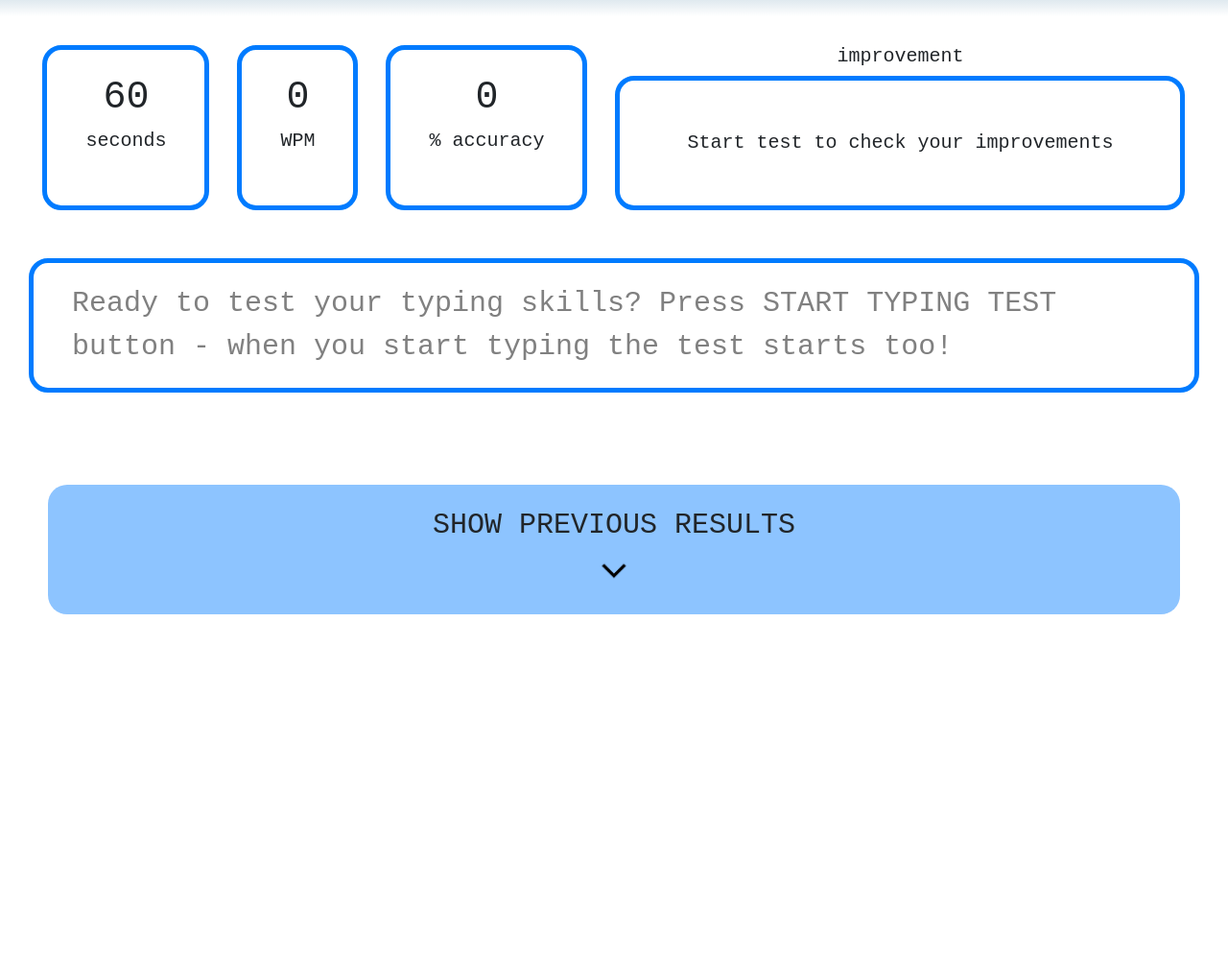
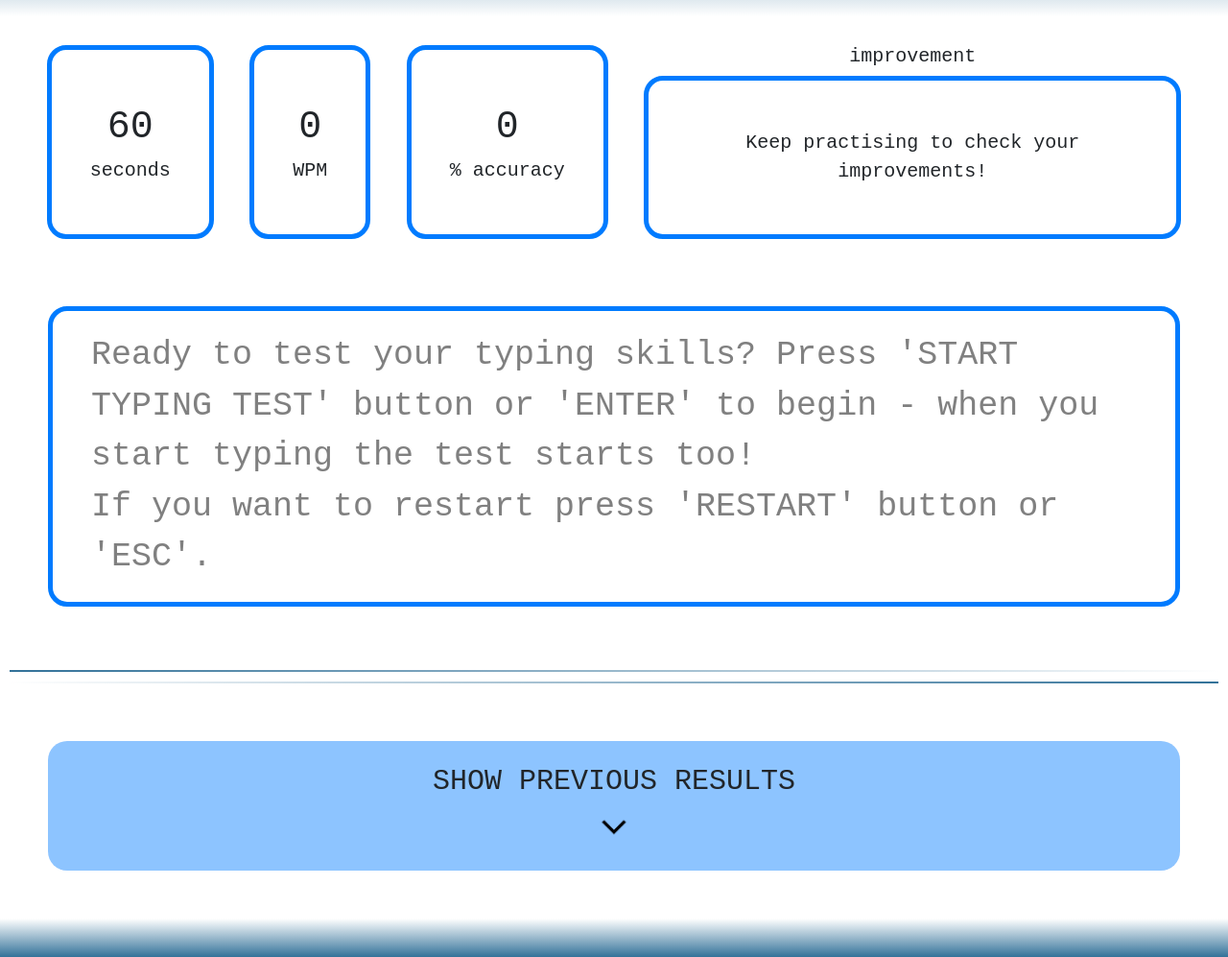
Before and after one commit to MildaBar/Typing-Speed-Test-App, a plain HTML site: page index.html in a window 1280 px wide. Shown: the part 93-1090 px from the top of the page at 96% size. Before the commit the page ends 800 px from the top, so only its background shows below. Drawn offline with nearby package versions, Linux system fonts and the light colour scheme.

Commit message:
comments, improvement default message

```diff
--- a/JS/progress.js
+++ b/JS/progress.js
@@ -25,9 +25,6 @@ export function showProgress() {
 */
 function addNewResult(time, wpm, accuracy) {
   const progressTable = document.getElementById("progress-table");
-
-  // create new row and cells
-  //   const newRow = document.createElement("tr");
 
   // insert new row at the top of the table
   const timeCell = document.createElement("td");
@@ -111,4 +108,10 @@ document.addEventListener("DOMContentLoaded", () => {
     // Display previous test results
     addNewResult(prevTime, prevWpm, prevAccuracy);
   }
+
+  // reset improvement section message
+  let improvementElement = document.getElementById("improvement-results");
+  const defaultImprovementMessage =
+    "Keep practising to check your improvements!";
+  improvementElement.textContent = defaultImprovementMessage;
 });
--- a/JS/script.js
+++ b/JS/script.js
@@ -52,7 +52,7 @@ function resetTest() {
   clearInterval(timerInterval);
 
   // change timer value to 60 s
-  timer.textContent = 10;
+  timer.textContent = 60;
 
   // set text and input field to empty
   typingText.innerHTML = "";
--- a/index.html
+++ b/index.html
@@ -24,6 +24,7 @@
     <link rel="stylesheet" href="./style/metrics.css" />
     <link rel="stylesheet" href="./style/typing.css" />
     <link rel="stylesheet" href="./style/progress.css" />
+    <link rel="stylesheet" href="./style/style.css" />
   </head>
   <body>
     <!-- HEADER -->
@@ -79,12 +80,17 @@
         <!-- content-box -->
         <div class="typing-text">
           <p>
-            Ready to test your typing skills? Press START TYPING TEST button -
-            when you start typing the test starts too!
+            Ready to test your typing skills? Press 'START TYPING TEST' button
+            or 'ENTER' to begin - when you start typing the test starts too!
+            <br />
+            If you want to restart press 'RESTART' button or 'ESC'.
           </p>
         </div>
       </div>
     </section>
+
+    <div id="breaker-1"></div>
+    <div id="breaker-2"></div>
 
     <!-- PROGRESS CONTAINER -->
     <section id="progress-container">
@@ -116,6 +122,8 @@
       </div>
     </section>
 
+    <footer id="footer"></footer>
+
     <script
       src="https://cdn.jsdelivr.net/npm/bootstrap@5.3.1/dist/js/bootstrap.bundle.min.js"
       integrity="sha384-HwwvtgBNo3bZJJLYd8oVXjrBZt8cqVSpeBNS5n7C8IVInixGAoxmnlMuBnhbgrkm"
--- a/style/metrics.css
+++ b/style/metrics.css
@@ -15,6 +15,8 @@
   font-size: 40px;
   background-color: white;
   text-align: center;
+  display: grid;
+  align-content: center;
 }
 
 .metrics-title {
@@ -35,6 +37,7 @@
 }
 
 #improvement {
+  width: 70vh;
   text-align: center;
 }
 
--- /dev/null
+++ b/style/style.css
@@ -0,0 +1,23 @@
+/* FOOTER */
+#footer {
+  font-family: monospace;
+  display: flex;
+  justify-content: space-between;
+  padding: 20px;
+  background-image: linear-gradient(rgb(255, 255, 255), rgb(51, 114, 153));
+}
+
+/* PAGE BREAK */
+#breaker-1 {
+  height: 2px;
+  background: linear-gradient(to right, rgb(51, 114, 153), #fff);
+  padding: 1px;
+  margin: 10px;
+}
+
+#breaker-2 {
+  height: 2px;
+  background: linear-gradient(to left, rgb(51, 114, 153), #fff);
+  padding: 1px;
+  margin: 10px;
+}
--- a/style/typing.css
+++ b/style/typing.css
@@ -1,7 +1,7 @@
 /* TYPING CONTAINER*/
 #typing-container {
-  padding: 20px;
-  margin: 10px;
+  padding: 30px;
+  margin: 20px;
   border-radius: 20px;
   font-family: monospace;
 }
@@ -17,16 +17,17 @@
 }
 
 #typing-space .typing-text {
-  max-height: 256px;
+  max-height: 330px;
 }
 
 .typing-text p {
-  font-size: 30px;
+  font-size: 35px;
   color: grey;
 }
 
 .typing-text p span.active {
   color: black;
+  font-weight: 550;
 }
 
 /* hide input field */
@@ -40,6 +41,7 @@
 .typing-text p span.correct {
   color: #56964f;
 }
+
 .typing-text p span.incorrect {
   color: #cb3439;
   outline: 1px solid #fff;
```
